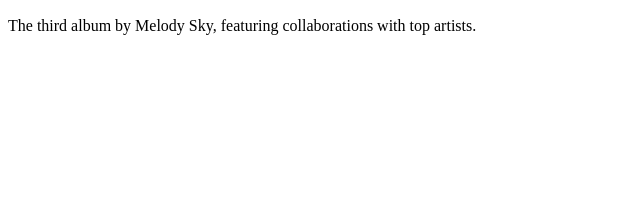
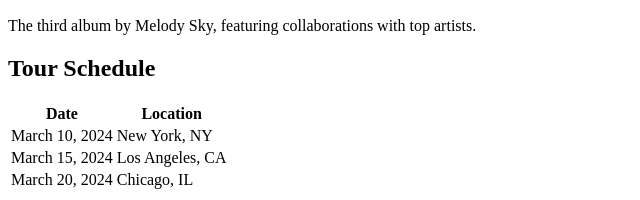
Before and after one commit to HackerUSA-CE/HackerUSA-CE-sdai-wde-d1-melody-sky-solo-, a plain HTML site: page index.html in a window 1280 px wide. Shown: the part 1246-1446 px from the top of the page, without its empty margins (0-640 px from the left). Before the commit the page ends 1297 px from the top, so only its background shows below. Drawn offline with Linux system fonts and the light colour scheme.

Commit message:
added solution code to index.html

```diff
--- a/index.html
+++ b/index.html
@@ -18,7 +18,7 @@
     </nav>
     <p>Explore the music, videos, and latest updates from Melody Sky.</p>
 
-    <section>
+    <section id="tour-schedule">
         <h2>Albums</h2>
         <div>
             <img src="assets/images/melody-sky-planetSky.png" alt="Planet Sky Album cover">
@@ -35,7 +35,27 @@
     </section>
 
     <!-- Write your new code under this line. -->
-
+    <section id="tour-schedule">
+        <h2>Tour Schedule</h2>
+        <table>
+            <tr>
+                <th>Date</th>
+                <th>Location</th>
+            </tr>
+            <tr>
+                <td>March 10, 2024</td>
+                <td>New York, NY</td>
+            </tr>
+            <tr>
+                <td>March 15, 2024</td>
+                <td>Los Angeles, CA</td>
+            </tr>
+            <tr>
+                <td>March 20, 2024</td>
+                <td>Chicago, IL</td>
+            </tr>
+        </table>
+    </section>
 </body>
 
 </html>
```
